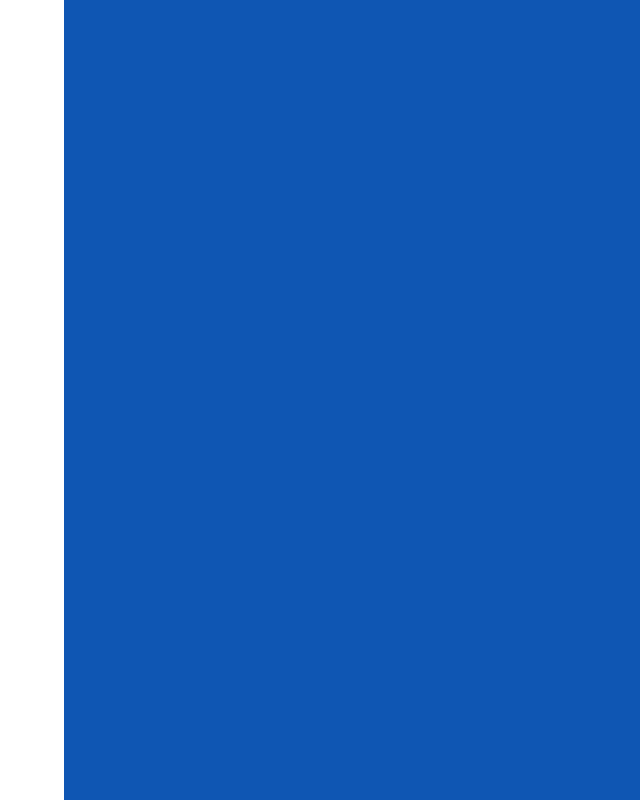
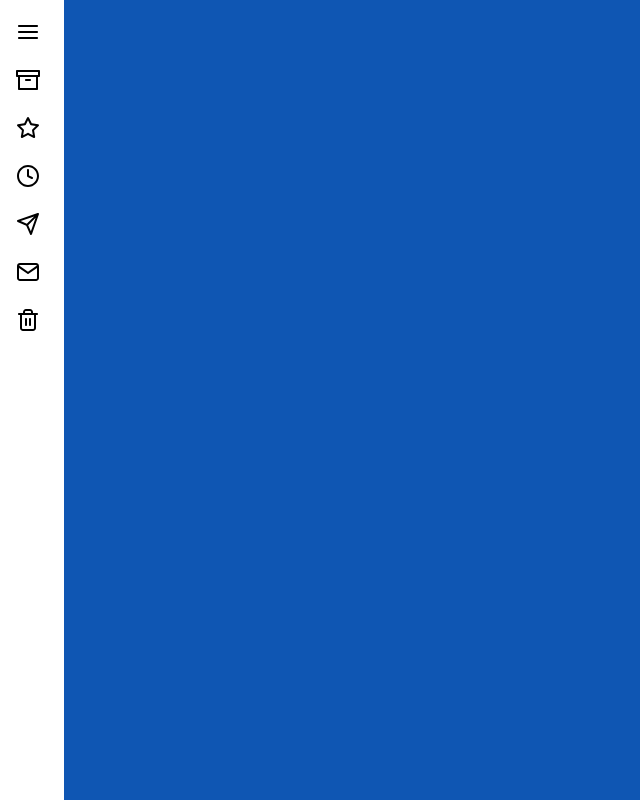
Before and after one commit to Gerguzon/sidebarComponent, a plain HTML site: page index.html in a window 1280 px wide. Shown: the whole page, without its empty margins (0-640 px from the left). Drawn offline with Linux system fonts and the light colour scheme; the site is published under a folder, as on GitHub Pages, so addresses that start at the root find nothing.

Commit message:
fix url icons
acomode la liga url de las icons

```diff
--- a/css/index.css
+++ b/css/index.css
@@ -98,35 +98,35 @@ margin-inline-start: 1rem;
 }
 
 .hamburgerIcon {
-  background-image: url("/icons/menu.svg");
+  background-image: url("../icons/menu.svg");
 }
 
 .leonidasIcon {
-  background-image: url("/icons/leonidasLogo.svg");
+  background-image: url("../icons/leonidasLogo.svg");
 }
 
 .recibidosIcon {
-  background-image: url("/icons/archive.svg");
+  background-image: url("../icons/archive.svg");
 }
 
 .destacadosIcon {
-  background-image: url("/icons/star.svg");
+  background-image: url("../icons/star.svg");
 }
 
 .pospuestosIcon {
-  background-image: url("/icons/clock.svg");
+  background-image: url("../icons/clock.svg");
 }
 
 .enviadosIcon {
-  background-image: url("/icons/send.svg");
+  background-image: url("../icons/send.svg");
 }
 
 .todosIcon {
-  background-image: url("/icons/mail.svg");
+  background-image: url("../icons/mail.svg");
 }
 
 .papeleraIcon {
-  background-image: url("/icons/trash.svg");
+  background-image: url("../icons/trash.svg");
 }
 
 .animation:active {
```
